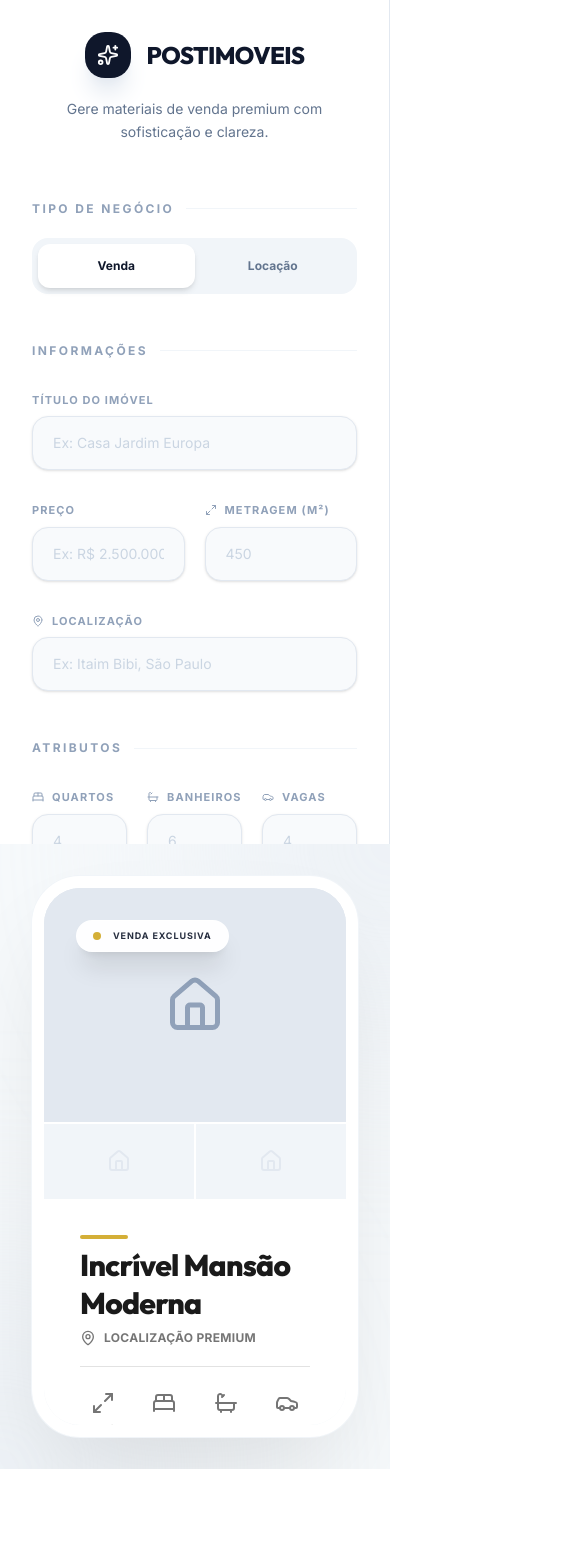
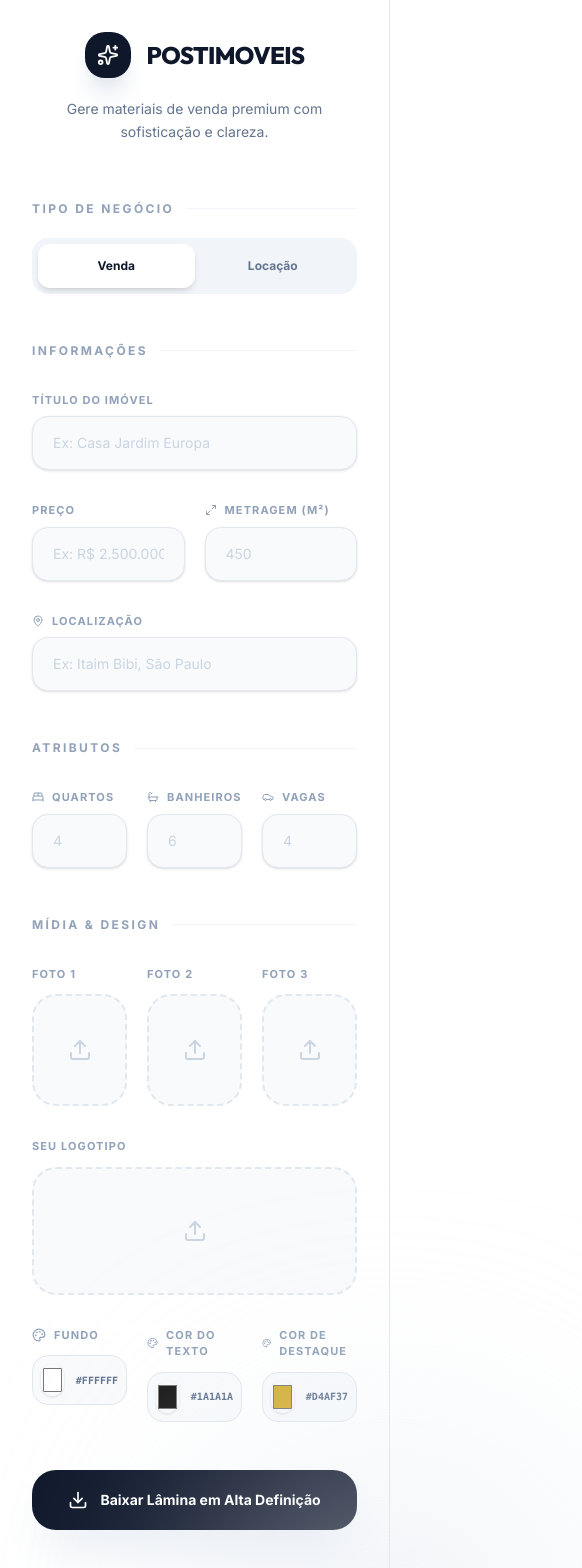
Before and after one commit to WillWddesigner/postimovel, a React (Vite) app: page / in a window 390 px wide. Shown: the top 1568 px of the page, 582 px wide, since content can reach past the window. Before the commit the page ends 1469 px from the top, so only its background shows below. Built offline with nearby package versions, Linux system fonts and the light colour scheme.

Commit message:
fix: enable scrolling on mobile

```diff
--- a/src/App.tsx
+++ b/src/App.tsx
@@ -109,9 +109,9 @@ const App: React.FC = () => {
   };
 
   return (
-    <div className="min-h-screen bg-slate-50 text-slate-900 flex flex-col md:flex-row overflow-hidden font-['Inter']">
+    <div className="min-h-screen bg-slate-50 text-slate-900 flex flex-col md:flex-row md:overflow-hidden font-['Inter']">
       {/* Left Column: Light Form */}
-      <div className="w-full md:w-1/2 lg:w-[500px] p-8 md:p-14 overflow-y-auto max-h-screen scrollbar-hide border-r border-slate-200 bg-white">
+      <div className="w-full md:w-1/2 lg:w-[500px] p-8 md:p-14 md:overflow-y-auto md:max-h-screen scrollbar-hide border-r border-slate-200 bg-white">
         <header className="mb-14 text-center md:text-left">
           <div className="flex items-center justify-center md:justify-start gap-4 mb-5">
             <div className="p-3 bg-slate-900 rounded-[1.25rem] shadow-xl shadow-slate-200">
@@ -279,7 +279,7 @@ const App: React.FC = () => {
       </div>
 
       {/* Right Column: High-End Preview */}
-      <div className="flex-1 bg-slate-100/30 flex items-center justify-center p-8 md:p-14 relative overflow-hidden">
+      <div className="flex-1 bg-slate-100/30 flex items-center justify-center p-4 md:p-14 relative md:overflow-hidden">
         {/* Decorative elements */}
         <div className="absolute top-0 right-0 w-96 h-96 bg-slate-200 rounded-full blur-[120px] -mr-48 -mt-48 opacity-50" />
         <div className="absolute bottom-0 left-0 w-96 h-96 bg-slate-200 rounded-full blur-[120px] -ml-48 -mb-48 opacity-50" />
```
